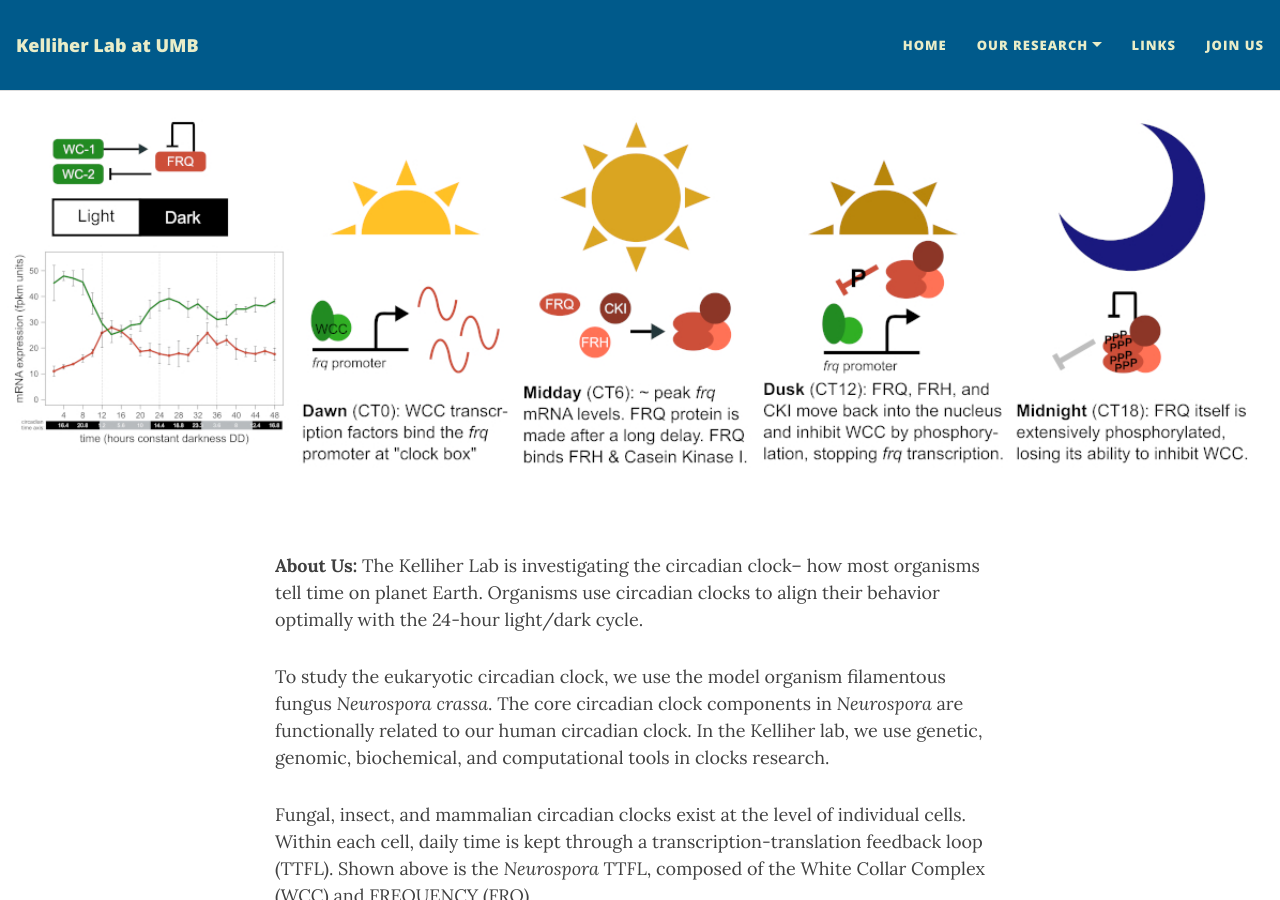
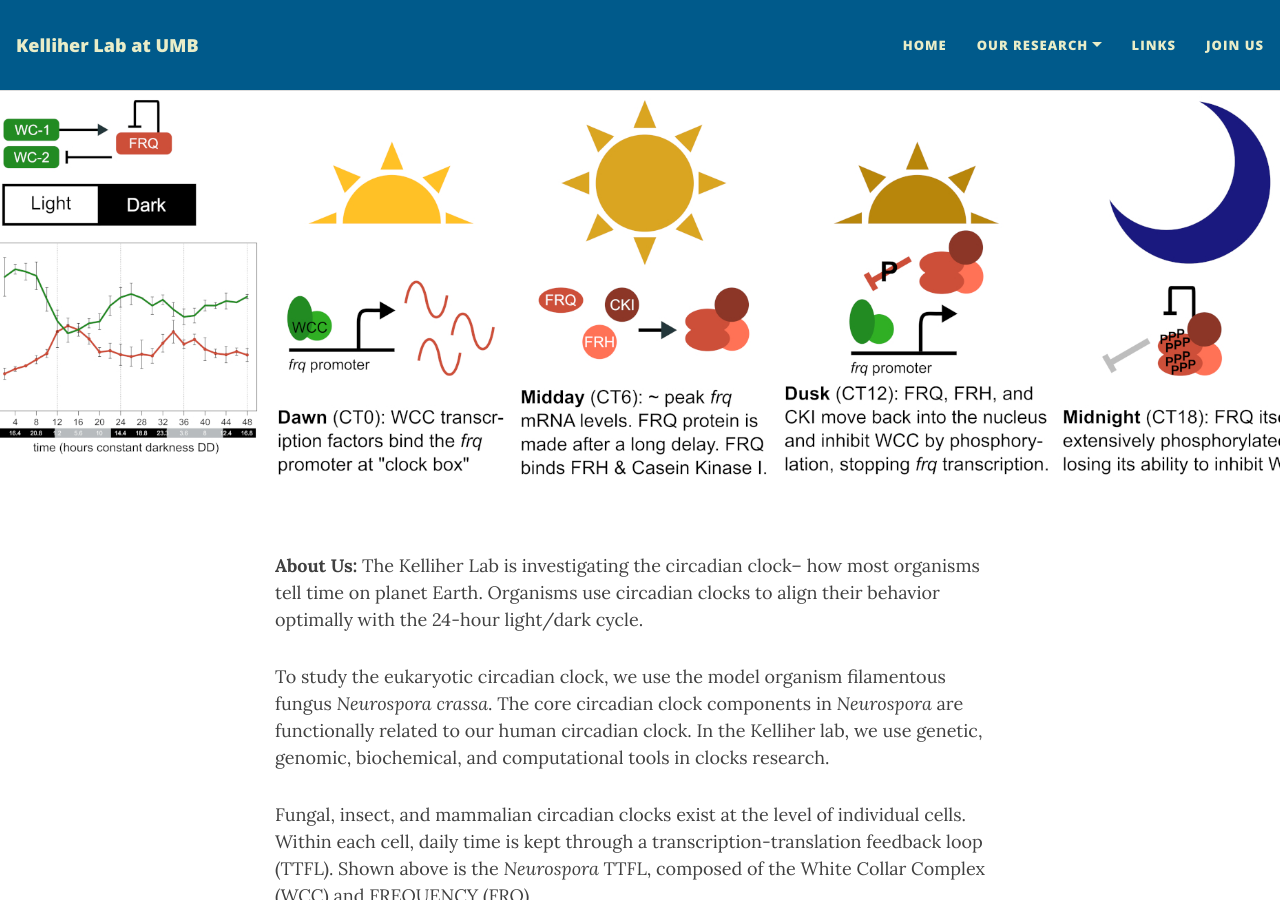
Before and after one commit to cmk35/cmk35.github.io, a Jekyll site: the page built from index.md, in a window 1280 px wide and 900 px high. Built offline with Jekyll 4.4.1, drawn with Linux system fonts in a browser that asks for light colours; nearby versions of some CDN libraries.

Commit message:
Update index.md

```diff
--- a/index.md
+++ b/index.md
@@ -1,6 +1,6 @@
 ---
 layout: home
-cover-img: /clock_intro_figure_scaled1280px.jpg
+cover-img: /clock_intro_figure_gimp2000wPx_600dpi.jpg
 ---
 
 **About Us:**
```
